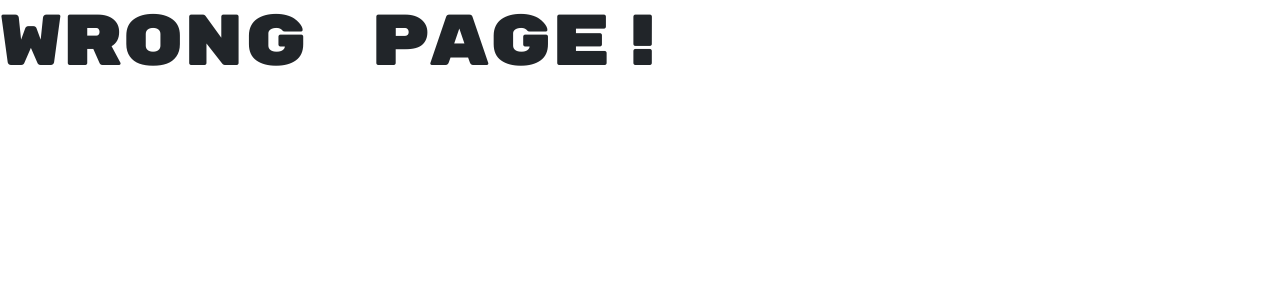
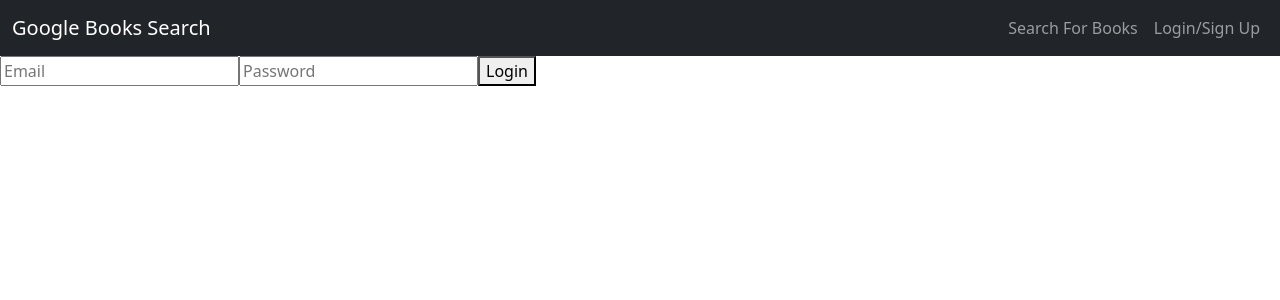
Before and after one commit to nathangreen1632/Bookle, a React (Vite) app in the folder client/: page /login in a window 1280 px wide. Before the commit this address had no page. Shown: the top 300 px of the page. Built offline with nearby package versions, Linux system fonts and the light colour scheme.

Commit message:
Simplify routing logic by delegating it to App component.
This change removes the browser router setup from main.tsx and shifts routing control entirely to App.tsx. This centralizes routing logic, improving maintainability and reducing duplication.

```diff
--- a/client/src/main.tsx
+++ b/client/src/main.tsx
@@ -1,28 +1,7 @@
-import ReactDOM from 'react-dom/client'
-import { createBrowserRouter, RouterProvider } from 'react-router-dom'
-import 'bootstrap/dist/css/bootstrap.min.css'
+import ReactDOM from "react-dom/client";
+import App from "./App";
+import "bootstrap/dist/css/bootstrap.min.css";
 
-import App from './App.jsx'
-import SearchBooks from './pages/SearchBooks'
-import SavedBooks from './pages/SavedBooks'
-
-const router = createBrowserRouter([
-  {
-    path: '/',
-    element: <App />,
-    errorElement: <h1 className='display-2'>Wrong page!</h1>,
-    children: [
-      {
-        index: true,
-        element: <SearchBooks />
-      }, {
-        path: '/saved',
-        element: <SavedBooks />
-      }
-    ]
-  }
-])
-
-ReactDOM.createRoot(document.getElementById('root')!).render(
-  <RouterProvider router={router} />
-)
+ReactDOM.createRoot(document.getElementById("root")!).render(
+  <App /> // ✅ Now App.tsx fully controls routing
+);
```
